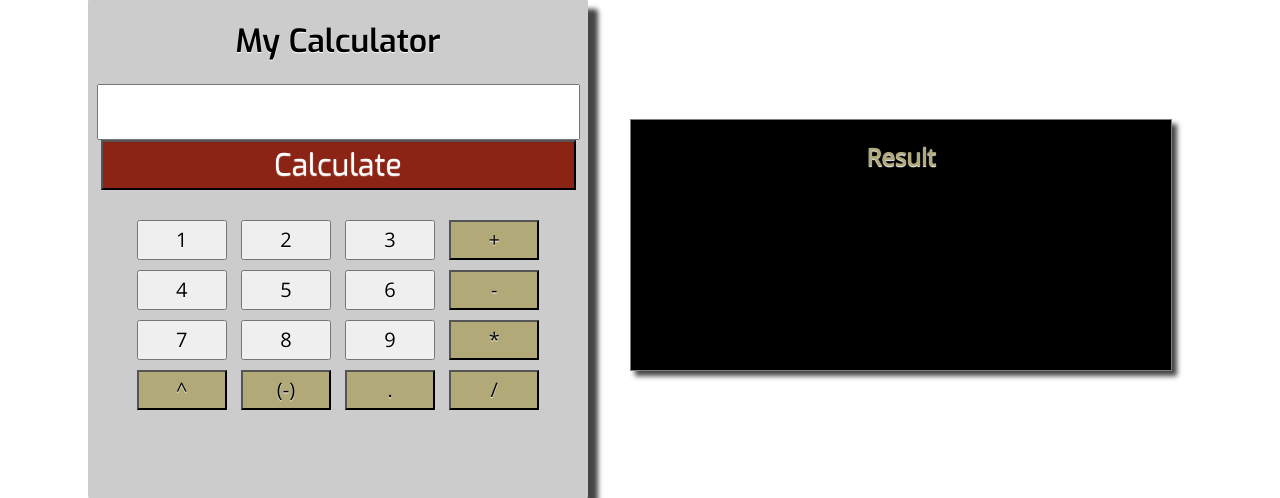
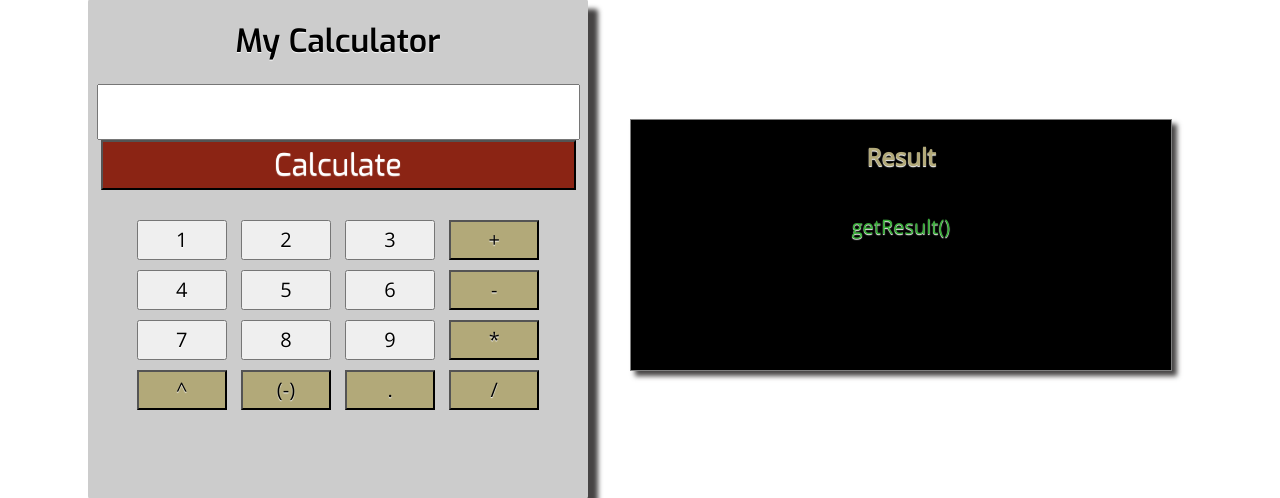
Before and after one commit to AmalAlteaimi/php_calculator, a PHP site: page / in a window 1280 px wide. Shown: the part 89-587 px from the top of the page. Run offline with PHP 8.4, Linux system fonts and the light colour scheme.

Commit message:
Update index.php

```diff
--- a/index.php
+++ b/index.php
@@ -54,7 +54,7 @@
 
     <div class="result">
         <h2>Result</h2>
-        <p class="calc_output"></p>
+        <p class="calc_output">getResult()</p>
     </div>
 
     </body>
```
